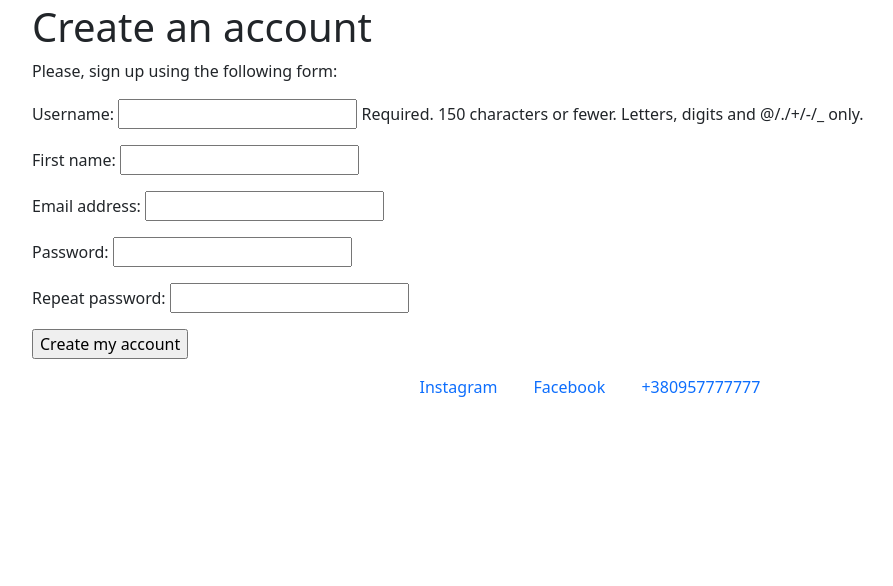
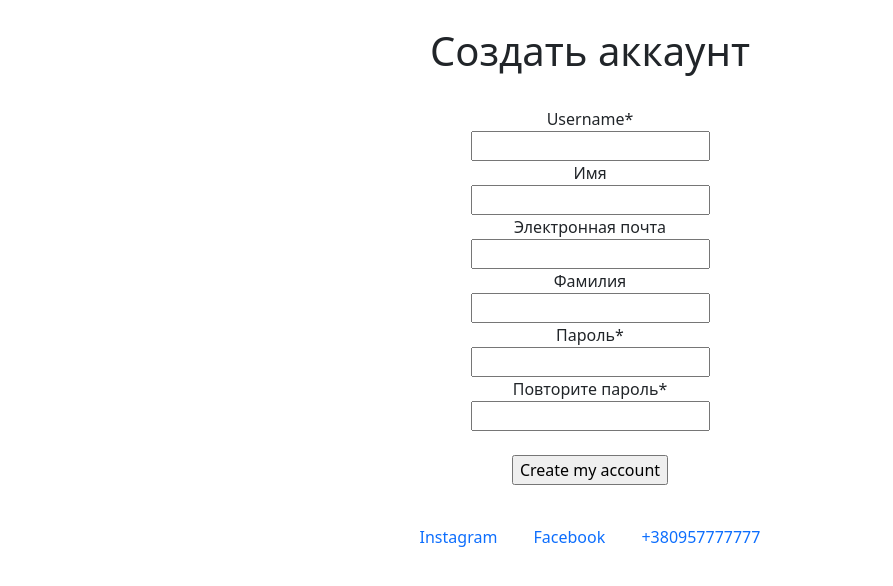
Before and after one commit to Alex171823/elta, a Django app: page /register/ in a window 1280 px wide. Shown: the part 77-663 px from the top of the page, without its empty margins (50-943 px from the left). Run offline with Django 3.2, Linux system fonts and the light colour scheme; parts of the project's set-up code (start-up, migrations or seed data) failed here and were passed over; some libraries are stand-ins or nearby versions.

Commit message:
some template things done, flake 8 refactor done

```diff
--- a/elta/settings.py
+++ b/elta/settings.py
@@ -24,6 +24,8 @@ INSTALLED_APPS = [
     'django.contrib.staticfiles',
 
     'site_app.apps.SiteAppConfig',
+
+    'crispy_forms',
 ]
 
 MIDDLEWARE = [
--- a/requirements.txt
+++ b/requirements.txt
@@ -4,3 +4,4 @@ faker==11.3.0
 google-api-python-client==2.35.0
 google-auth-httplib2==0.1.0
 google-auth-oauthlib==0.4.6
+django-crispy-forms==1.13.0
--- a/site_app/forms.py
+++ b/site_app/forms.py
@@ -3,13 +3,13 @@ from django.contrib.auth.models import User
 
 
 class PasswordForm(forms.Form):
-    password = forms.CharField(label='Password', widget=forms.PasswordInput)
-    password2 = forms.CharField(label='Repeat password', widget=forms.PasswordInput)
+    password = forms.CharField(label='Пароль', widget=forms.PasswordInput)
+    password2 = forms.CharField(label='Повторите пароль', widget=forms.PasswordInput)
 
     def clean_password2(self):
         cd = self.cleaned_data
         if cd['password'] != cd['password2']:
-            raise forms.ValidationError('Passwords don\'t match.')
+            raise forms.ValidationError('Пароли не совпадают.')
         return cd['password2']
 
 
@@ -17,9 +17,17 @@ class UserRegistrationForm(forms.ModelForm, PasswordForm):
 
     class Meta:
         model = User
-        fields = ('username', 'first_name', 'email')
+        fields = ('username', 'first_name', 'email', 'last_name')
+        labels = {
+            'first_name': 'Имя',
+            'email': 'Электронная почта',
+            'last_name': 'Фамилия'
+        }
+        help_texts = {
+            'username': None,
+        }
 
 
 class LoginForm(forms.Form):
-    username = forms.CharField()
-    password = forms.CharField(widget=forms.PasswordInput)
+    username = forms.CharField(label='username')
+    password = forms.CharField(label='Пароль', widget=forms.PasswordInput)
--- a/site_app/models.py
+++ b/site_app/models.py
@@ -5,9 +5,9 @@ from django.contrib.auth.models import User
 class UserExtraData(models.Model):
     user = models.OneToOneField(User, on_delete=models.CASCADE)
     avatar = models.CharField(max_length=255, blank=True)
-    phone_number = models.CharField(max_length=13)
-    date_birth = models.DateField(null=True)
-    rating = models.IntegerField(blank=True, default=0)
+    phone_number = models.CharField("Номер телефона", max_length=13)
+    date_birth = models.DateField("Дата рождения", null=True)
+    rating = models.IntegerField("Рейтинг", blank=True, default=0)
 
     class Meta:
         verbose_name = 'Дельтовец'
--- a/site_app/urls.py
+++ b/site_app/urls.py
@@ -6,7 +6,7 @@ urlpatterns = [
     path('', views.StartPageView.as_view(), name='startpage'),
 
     path('userprofile/<int:pk>', views.UserProfileView.as_view(), name='userprofile'),
-    path('change_userprofile/', views.ChangeUserInfoView.as_view(), name='change_profile'),
+
     path('register/', views.user_register, name='register'),
     path('login/', views.user_login, name='login'),
     path('logout/', views.user_logout, name='logout'),
--- a/site_app/views.py
+++ b/site_app/views.py
@@ -1,11 +1,9 @@
 from django.contrib.auth import authenticate, login, logout
-from django.contrib.auth.hashers import make_password
 from django.contrib.auth.mixins import LoginRequiredMixin
 from django.contrib.auth.models import User
 from django.http import HttpResponse
 from django.shortcuts import render, redirect, get_object_or_404
-from django.views.generic import UpdateView, DetailView, TemplateView
-from django.urls import reverse
+from django.views.generic import DetailView, TemplateView
 
 from .forms import UserRegistrationForm, LoginForm, PasswordForm
 
@@ -17,27 +15,16 @@ Start page
 class StartPageView(TemplateView):
     template_name = "front_page.html"
 
+
 """
 Profiles
 """
 
 
 class UserProfileView(LoginRequiredMixin, DetailView):
-    # login_url = 'login'
-
     model = User
     template_name = 'userprofile.html'
     fields = ['username', 'first_name', 'last_name', 'email', 'rating']
-
-
-# падает
-class ChangeUserInfoView(LoginRequiredMixin, UpdateView):
-    # login_url = 'login'
-
-    model = User
-    template_name = 'change_userinfo.html'
-    fields = ['username', 'first_name', 'email', 'is_active']
-    username = None
 
 
 """
@@ -72,13 +59,12 @@ def user_login(request):
                     login(request, user)
                     return redirect('userprofile', pk=request.user.pk)
                 else:
-                    return HttpResponse('Disabled account')
+                    return HttpResponse('Disabled account. Please connect admin of the site.')
             else:
-                return HttpResponse('Invalid login')
+                return HttpResponse("Can't sign you in. Please connect admin of the site.")
     else:
         form = LoginForm()
     return render(request, 'login.html', {'form': form})
-
 
 
 def user_logout(request):
@@ -86,18 +72,20 @@ def user_logout(request):
     return render(request, 'logout.html')
 
 
-
 def user_change_password(request):
     if request.user.is_authenticated:
         pk = request.user.pk
-        u = get_object_or_404(User, pk=pk)
-        print(u.username)
+        user = get_object_or_404(User, pk=pk)
         if request.method == 'POST':
             form = PasswordForm(request.POST)
             if form.is_valid():
-                password = form.cleaned_data['password2']
-                u.set_password(make_password(password))
-                u.save()
+                new_password = form.cleaned_data['password2']
+                print(new_password)
+                user.set_password(new_password)
+                user.save()
+                return redirect('login')
+            else:
+                return HttpResponse('form is not valid')
         else:
             form = PasswordForm()
         return render(request, 'reset_password.html', {'form': form, 'pk': pk})
--- a/templates/registration.html
+++ b/templates/registration.html
@@ -1,13 +1,25 @@
 {% extends "base.html" %}
-
-{% block title %}Create an account{% endblock %}
+{% load crispy_forms_tags %}
 
 {% block content %}
-    <h1>Create an account</h1>
-    <p>Please, sign up using the following form:</p>
-    <form action="." method="post">
-        {{ user_form.as_p }}
-        {% csrf_token %}
-        <p><input type="submit" value="Create my account"></p>
-    </form>
+<style type="text/css">
+  .register {
+    text-align: center;
+  }
+</style>
+
+  <div class="register">
+    <br>
+    <h1>Создать аккаунт</h1>
+    <br>
+    <div class="form-group">
+      <form action="." method="post">
+          {{ user_form|crispy }}
+          {% csrf_token %}
+          <br>
+          <p><input type="submit" value="Create my account"></p>
+      </form>
+      <br>
+    </div>
+  </div>
 {% endblock %}
```
Also changed, not shown: templates/change_userinfo.html (+19 -6 lines), templates/login.html (+18 -7 lines), templates/logout.html (+11 -1 lines), templates/reset_password.html (+17 -8 lines), templates/userprofile.html (+19 -7 lines).
